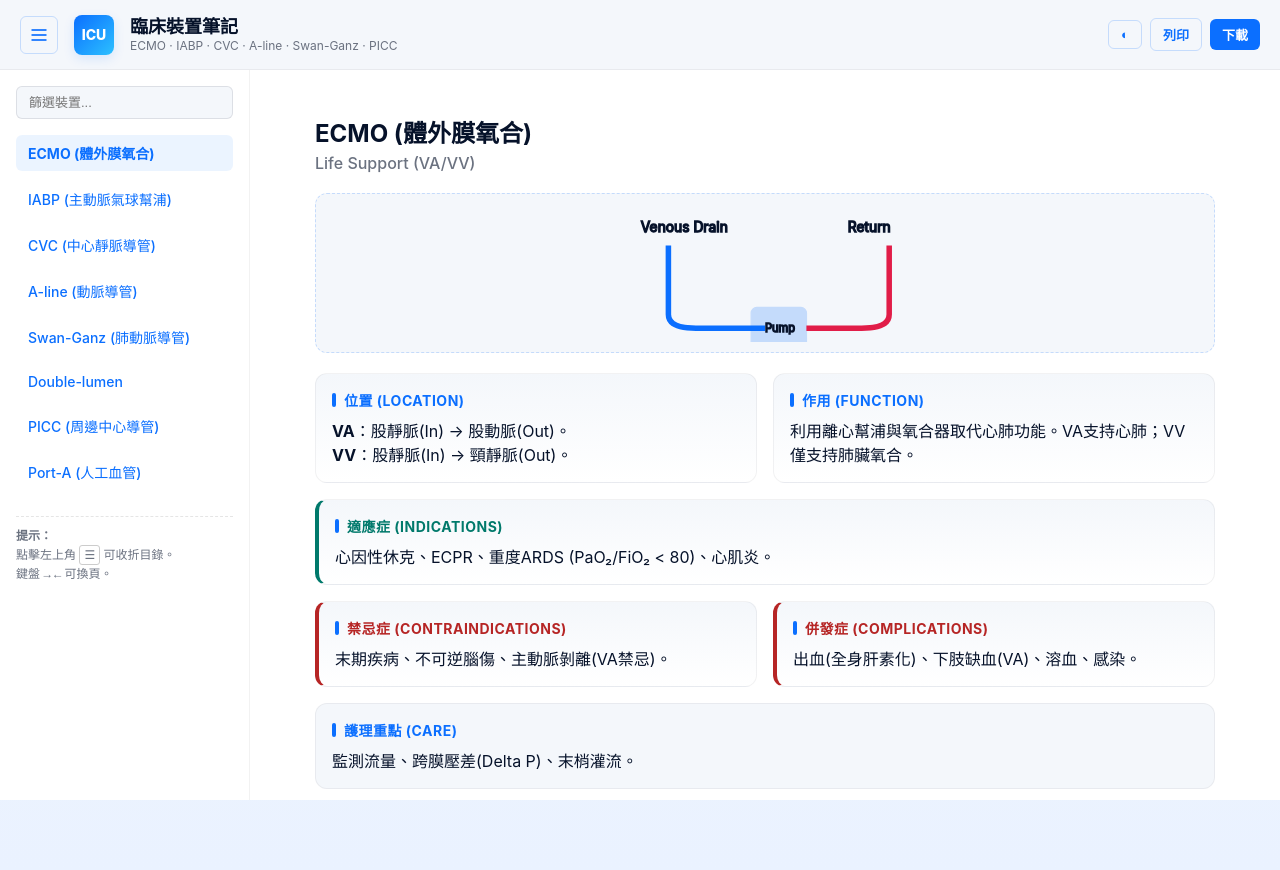
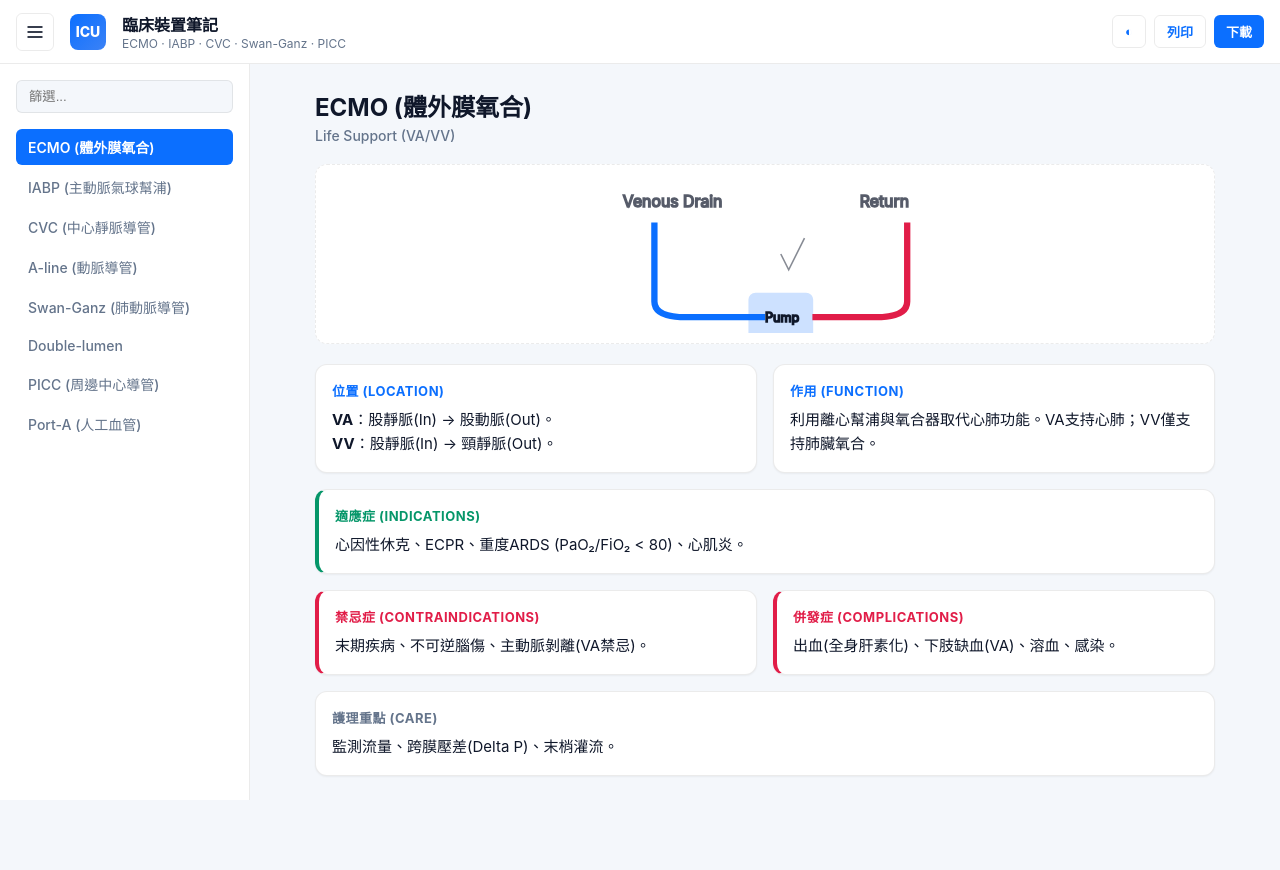
Before and after one commit to ya1054108-gif/ONE-Note, a plain HTML site: page index.html in a window 1280 px wide. Drawn offline with Linux system fonts and the light colour scheme.

Commit message:
Update index.html

```diff
--- a/index.html
+++ b/index.html
@@ -3,155 +3,170 @@
 <head>
 <meta charset="utf-8" />
 <meta name="viewport" content="width=device-width,initial-scale=1" />
-<title>臨床裝置完全筆記 — ECMO · IABP · CVC · A-line · Swan-Ganz · Hickman · Double-lumen · PICC · Port-A</title>
+<title>臨床裝置完全筆記 — ECMO · IABP · CVC · A-line · Swan-Ganz · PICC</title>
 <meta name="description" content="極為詳細的 ICU / 術中裝置筆記：含解剖示意圖、位置、作用、適應症、禁忌症與併發症。" />
 <style>
 :root{
-  --bg:#f4f7fb; --card:#fff; --muted:#6b7280; --accent:#0b6fff; --danger:#b62525; --ok:#00796b;
-  --glass: rgba(255,255,255,0.65);
-  --side-w: 250px; /* 調整後的側邊欄寬度 */
-  --header-h: 70px;
+  /* 亮色模式變數 */
+  --bg: #f4f7fb;
+  --card: #ffffff;
+  --text-main: #0f172a; /* 深色字 */
+  --text-muted: #64748b;
+  --accent: #0b6fff;
+  --danger: #e11d48;
+  --ok: #059669;
+  --side-w: 250px;
+  --header-h: 64px;
+  --border: rgba(0,0,0,0.08);
 }
+
 [data-theme="dark"]{
-  --bg:#071124; --card:#0b1622; --muted:#9aa4b2; --accent:#6ea8ff; --danger:#ff7b7b; --ok:#4bd1b2; --glass: rgba(255,255,255,0.02);
+  /* 深色模式變數 */
+  --bg: #0f172a;
+  --card: #1e293b;
+  --text-main: #f1f5f9; /* 淺色字 (修正重點) */
+  --text-muted: #94a3b8;
+  --accent: #60a5fa; /* 變亮的藍色 */
+  --danger: #fb7185; /* 變亮的紅色 */
+  --ok: #34d399;
+  --border: rgba(255,255,255,0.1);
 }
+
 *{box-sizing:border-box}
-body{font-family: -apple-system, "Segoe UI", Roboto, "Noto Sans TC", "PingFang TC", "Microsoft JhengHei", Arial; margin:0; background:linear-gradient(180deg,var(--bg), #eaf2ff); color:#06122a; height:100vh; overflow:hidden;}
+
+body{
+  font-family: -apple-system, "Segoe UI", Roboto, Helvetica, Arial, sans-serif;
+  margin:0;
+  background: var(--bg);
+  color: var(--text-main); /* 讓文字顏色跟隨變數 */
+  height:100vh;
+  overflow:hidden;
+  transition: background 0.3s, color 0.3s; /* 平滑切換效果 */
+}
 
 /* Header */
 .header{
-  height: var(--header-h); padding: 0 20px;
+  height: var(--header-h); padding: 0 16px;
   display:flex; align-items:center; gap:16px;
-  background: var(--bg); border-bottom: 1px solid rgba(0,0,0,0.05);
+  background: var(--card); border-bottom: 1px solid var(--border);
   position:fixed; top:0; left:0; right:0; z-index:100;
 }
-.logo{width:40px;height:40px;border-radius:8px;background:linear-gradient(135deg,var(--accent),#2cc0ff);display:flex;align-items:center;justify-content:center;color:white;font-weight:800;font-size:14px;box-shadow:0 4px 12px rgba(11,111,255,0.12);flex-shrink:0}
+.logo{
+  width:36px;height:36px;border-radius:8px;
+  background:linear-gradient(135deg,var(--accent),#3b82f6);
+  display:flex;align-items:center;justify-content:center;
+  color:white;font-weight:800;font-size:14px;flex-shrink:0
+}
 .title-group{display:flex; flex-direction:column;}
-.title{font-size:18px;margin:0;line-height:1.2}
-.subtitle{color:var(--muted);font-size:12px;margin:0; white-space: nowrap; overflow: hidden; text-overflow: ellipsis; max-width: 400px;}
+.title{font-size:16px; margin:0; font-weight:700; color:var(--text-main)}
+.subtitle{color:var(--text-muted); font-size:12px; margin:0;}
 
-.controls{margin-left:auto;display:flex;gap:8px;align-items:center;}
-.btn{background:var(--accent);color:white;padding:6px 12px;border-radius:6px;border:none;cursor:pointer;font-weight:600;font-size:13px; transition:0.2s}
-.btn:hover{filter:brightness(1.1)}
-.btn.ghost{background:transparent;color:var(--accent);border:1px solid rgba(11,111,255,0.2)}
-.btn.icon-btn{padding:8px; display:flex; align-items:center; justify-content:center;}
+.controls{margin-left:auto;display:flex;gap:8px;}
+.btn{background:var(--accent);color:white;padding:6px 12px;border-radius:6px;border:none;cursor:pointer;font-weight:600;font-size:13px;}
+.btn.ghost{background:transparent;color:var(--accent);border:1px solid var(--border)}
+.btn.ghost:hover{background:rgba(11,111,255,0.05)}
+.btn.icon-btn{padding:8px; display:flex; align-items:center; justify-content:center; color:var(--text-main)}
 
-/* Layout Container */
+/* Layout */
 .container{
   display:grid;
   grid-template-columns: var(--side-w) 1fr;
   height: calc(100vh - var(--header-h));
   margin-top: var(--header-h);
-  transition: grid-template-columns 0.3s ease;
-  position: relative;
+  transition: grid-template-columns 0.3s cubic-bezier(0.4, 0, 0.2, 1);
 }
-
-/* 狀態：收折時 */
-body.menu-collapsed .container {
-  grid-template-columns: 0px 1fr;
-}
+body.menu-collapsed .container { grid-template-columns: 0px 1fr; }
 
 /* Sidebar */
 nav.side{
   background:var(--card);
-  border-right:1px solid rgba(0,0,0,0.05);
-  overflow-y:auto; overflow-x:hidden;
-  padding:16px;
-  white-space: nowrap;
-  transition: all 0.3s ease;
-  opacity: 1;
-  width: 100%;
+  border-right:1px solid var(--border);
+  overflow-y:auto; padding:16px;
+  width: 100%; transition: opacity 0.2s;
 }
-body.menu-collapsed nav.side {
-  padding: 16px 0; /* 收折時移除左右 padding 避免文字殘留 */
-  opacity: 0.5;
-  pointer-events: none;
+body.menu-collapsed nav.side { opacity: 0; pointer-events: none; }
+
+nav.side ul{list-style:none;padding:0;margin:0;display:flex;flex-direction:column;gap:4px}
+nav.side a{
+  display:block;padding:8px 12px;border-radius:6px;
+  color:var(--text-muted); text-decoration:none;
+  font-weight:500; font-size:14px; transition:0.2s
 }
-
-nav.side h3{margin:0 0 12px 0; font-size:14px; color:var(--muted); text-transform:uppercase; letter-spacing:1px}
-nav.side ul{list-style:none;padding:0;margin:0;display:flex;flex-direction:column;gap:4px}
-nav.side a{display:block;padding:8px 12px;border-radius:6px;color:var(--accent);text-decoration:none;font-weight:500;transition:0.2s; font-size:14px}
-nav.side a.active{background:rgba(11,111,255,0.08);color:var(--accent); font-weight:700;}
-nav.side a:hover{background:rgba(11,111,255,0.04)}
+nav.side a:hover{background:var(--bg); color:var(--accent)}
+nav.side a.active{background:var(--accent); color:#fff; font-weight:600}
 
 /* Main Content */
 main{
   padding:24px 40px;
-  background:var(--card);
+  background:var(--bg); /* 確保背景色跟隨變數 */
   overflow-y:auto;
-  scroll-behavior: smooth;
 }
 
-/* Page Styles */
-.page{display:none;animation:fadeIn 0.3s ease; max-width: 900px; margin: 0 auto;}
-.page.active{display:block}
-@keyframes fadeIn{from{opacity:0;transform:translateY(5px)}to{opacity:1;transform:translateY(0)}}
+.page{display:none; max-width: 900px; margin: 0 auto; padding-bottom: 60px;}
+.page.active{display:block; animation: fadeIn 0.4s ease}
+@keyframes fadeIn{from{opacity:0;transform:translateY(10px)}to{opacity:1;transform:translateY(0)}}
 
+/* Cards & Sections */
+h2{color:var(--text-main); margin-top:0}
+.card{
+  background:var(--card);
+  padding:16px; border-radius:12px;
+  border:1px solid var(--border);
+  margin-bottom:16px;
+  box-shadow: 0 1px 2px rgba(0,0,0,0.05);
+}
+.col2{display:grid;grid-template-columns:1fr 1fr;gap:16px}
 .section-title{
-  font-size: 14px; font-weight: 700; color: var(--accent); margin-bottom: 8px;
-  display:flex; align-items:center; gap:8px; text-transform:uppercase; letter-spacing:0.5px;
+  font-size: 13px; font-weight: 700;
+  color: var(--accent); margin-bottom: 8px;
+  text-transform:uppercase; letter-spacing:0.5px;
 }
-.section-title::before{content:'';display:block;width:4px;height:14px;background:var(--accent);border-radius:2px}
+.text{font-size:15px; line-height:1.6; color:var(--text-main)}
+ul{padding-left:20px; color:var(--text-main)}
 
-.card{background:linear-gradient(180deg,var(--bg),#fff);padding:16px;border-radius:12px;border:1px solid rgba(11,17,32,0.05);margin-bottom:16px}
-.col2{display:grid;grid-template-columns:1fr 1fr;gap:16px}
-ul, ol{padding-left:20px;margin:0;font-size:15px;color:#334155}
-[data-theme="dark"] ul{color:#cbd5e1}
-li{margin-bottom:6px}
-
-/* Diagram Box */
+/* Diagram Box (SVG) */
 .diagram-box{
-  background: var(--bg); border-radius: 12px; padding: 10px;
+  background: var(--card); border-radius: 12px; padding: 10px;
   display: flex; justify-content: center; align-items: center; margin-bottom: 20px;
-  border: 1px dashed rgba(11,111,255,0.2); height: 160px;
+  border: 1px dashed var(--border); height: 180px;
+  color: var(--text-main); /* 關鍵：讓 SVG 內的 currentColor 讀取這個顏色 */
 }
 .diagram-box svg{max-height:100%; width:100%;}
 
-/* Search Input */
-.search{width:100%;padding:8px 12px;border-radius:6px;border:1px solid rgba(11,17,32,0.1);margin-bottom:16px; font-size:13px; background:var(--bg); color:inherit}
+/* Inputs & Buttons */
+.search{
+  width:100%;padding:8px 12px;border-radius:6px;
+  border:1px solid var(--border); margin-bottom:16px;
+  background:var(--bg); color:var(--text-main);
+}
+.footerActions{display:flex;gap:8px;margin-top:30px;padding-top:20px;border-top:1px solid var(--border)}
 
-/* Footer Actions */
-.footerActions{display:flex;gap:8px;margin-top:30px;padding-top:20px;border-top:1px solid rgba(0,0,0,0.05)}
-
-/* Responsive */
+/* Mobile */
 @media (max-width: 768px) {
-  .header{padding:0 12px;}
-  .subtitle, #exportBtn {display:none} /* 手機隱藏副標題與下載按鈕 */
-
-  /* 手機版佈局改為絕對定位抽屜 */
-  .container { display: block; position: relative; }
-  main { padding: 16px; height: 100%; }
-
+  .subtitle, #exportBtn {display:none}
+  .container { display: block; }
   nav.side {
-    position: absolute; top: 0; bottom: 0; left: 0;
-    width: 240px; z-index: 50;
-    box-shadow: 4px 0 20px rgba(0,0,0,0.1);
-    transform: translateX(0);
+    position: absolute; top: 0; bottom: 0; left: 0; z-index: 50;
+    width: 240px; transform: translateX(0); transition: transform 0.3s;
+    box-shadow: 4px 0 20px rgba(0,0,0,0.2);
   }
-
-  /* 手機版收折邏輯：用 transform 移出畫面 */
-  body.menu-collapsed nav.side {
-    transform: translateX(-100%);
-    width: 240px; padding: 16px; opacity: 1; /* 保持內容以免動畫醜 */
-  }
-
+  body.menu-collapsed nav.side { transform: translateX(-100%); opacity: 1; }
+  main{padding: 16px;}
   .col2{grid-template-columns:1fr}
 }
 </style>
 </head>
-<body class=""> <!-- 預設展開 -->
+<body class="">
 
 <div class="header">
-  <button id="menuToggle" class="btn icon-btn ghost" title="收折/展開目錄">
+  <button id="menuToggle" class="btn icon-btn ghost" title="選單">
     <svg viewBox="0 0 24 24" width="20" height="20" stroke="currentColor" stroke-width="2" fill="none"><line x1="3" y1="12" x2="21" y2="12"></line><line x1="3" y1="6" x2="21" y2="6"></line><line x1="3" y1="18" x2="21" y2="18"></line></svg>
   </button>
-
   <div class="logo">ICU</div>
   <div class="title-group">
     <h1 class="title">臨床裝置筆記</h1>
-    <div class="subtitle">ECMO · IABP · CVC · A-line · Swan-Ganz · PICC</div>
+    <div class="subtitle">ECMO · IABP · CVC · Swan-Ganz · PICC</div>
   </div>
-
   <div class="controls">
     <button id="toggleTheme" class="btn ghost small">◐</button>
     <button id="printBtn" class="btn ghost small">列印</button>
@@ -160,46 +175,43 @@ li{margin-bottom:6px}
 </div>
 
 <div class="container">
-  <nav class="side" aria-label="裝置目錄">
-    <input id="menuFilter" class="search" placeholder="篩選裝置..." />
+  <nav class="side">
+    <input id="menuFilter" class="search" placeholder="篩選..." />
     <ul id="menuList"></ul>
-
-    <div style="margin-top:20px; font-size:12px; color:var(--muted); line-height:1.5; border-top:1px dashed rgba(0,0,0,0.1); padding-top:10px">
-      <b>提示：</b><br>
-      點擊左上角 <span style="display:inline-block;border:1px solid #ccc;border-radius:3px;padding:0 4px">☰</span> 可收折目錄。<br>
-      鍵盤 <kbd>→</kbd> <kbd>←</kbd> 可換頁。
-    </div>
   </nav>
 
   <main id="mainContent">
-    <!-- Content injected via JS -->
+    <!-- Pages go here -->
   </main>
 </div>
 
 <script>
-// --- SVG Icons Generators ---
-const svgs = {
-  // Common schematic parts
-};
-
+// --- SVG Generators (Updated for Dark Mode) ---
+// 使用 CSS 變數 (var(--accent), var(--danger)) 讓線條顏色在深色模式下自動變亮
 function getDiagram(type) {
   let inner = '';
+  const accent = 'var(--accent)';
+  const danger = 'var(--danger)';
+  const txtColor = 'currentColor'; // 文字顏色自動跟隨父層
+
   switch(type) {
     case 'ecmo':
       inner = `
-        <text x="10" y="20" font-size="10" fill="currentColor">Venous Drain</text>
-        <path d="M30 30 L30 80 Q30 90 50 90 L100 90" stroke="#0b6fff" stroke-width="4" fill="none"/>
-        <rect x="90" y="75" width="40" height="30" rx="4" fill="var(--accent)" opacity="0.2" stroke="var(--accent)"/>
-        <text x="100" y="93" font-size="8" fill="currentColor">Pump</text>
-        <path d="M130 90 L170 90 Q190 90 190 80 L190 30" stroke="#e11d48" stroke-width="4" fill="none"/>
-        <text x="160" y="20" font-size="10" fill="currentColor">Return</text>
+        <text x="10" y="20" font-size="10" fill="${txtColor}" opacity="0.7">Venous Drain</text>
+        <path d="M30 30 L30 80 Q30 90 50 90 L100 90" stroke="${accent}" stroke-width="4" fill="none"/>
+        <rect x="90" y="75" width="40" height="30" rx="4" fill="${accent}" opacity="0.2" stroke="${accent}"/>
+        <text x="100" y="93" font-size="8" fill="${txtColor}">Pump</text>
+        <path d="M130 90 L170 90 Q190 90 190 80 L190 30" stroke="${danger}" stroke-width="4" fill="none"/>
+        <text x="160" y="20" font-size="10" fill="${txtColor}" opacity="0.7">Return</text>
+        <path d="M110 50 L115 60 L125 40" stroke="${txtColor}" stroke-width="1" opacity="0.5" fill="none"/>
       `; break;
     case 'iabp':
       inner = `
-        <path d="M80 10 Q120 10 120 100" stroke="#e11d48" stroke-width="12" opacity="0.1" fill="none"/>
-        <rect x="115" y="40" width="10" height="40" rx="5" fill="#f59e0b" opacity="0.8"/>
-        <line x1="120" y1="80" x2="120" y2="150" stroke="#666" stroke-width="2"/>
-        <text x="135" y="60" font-size="10" fill="#d97706">Balloon</text>
+        <path d="M80 10 Q120 10 120 100" stroke="${danger}" stroke-width="14" opacity="0.15" fill="none"/>
+        <rect x="115" y="40" width="10" height="40" rx="5" fill="#f59e0b" opacity="0.9"/>
+        <line x1="120" y1="80" x2="120" y2="150" stroke="${txtColor}" stroke-width="2" opacity="0.5"/>
+        <text x="135" y="60" font-size="10" fill="#f59e0b" font-weight="bold">Balloon</text>
+        <text x="50" y="30" font-size="10" fill="${txtColor}" opacity="0.6">Aorta</text>
       `; break;
     case 'cvc':
     case 'hickman':
@@ -208,29 +220,29 @@ function getDiagram(type) {
       let label = type.toUpperCase();
       let path = (type==='picc') ? `M10 60 Q60 60 80 40 L100 30` : (type==='porta' ? `M40 50 L60 40 L100 30` : `M60 10 L60 30 L100 30`);
       inner = `
-        <path d="M100 10 L100 90" stroke="#0b6fff" stroke-width="15" opacity="0.1"/>
-        <text x="110" y="50" font-size="10" fill="currentColor">SVC</text>
+        <path d="M100 10 L100 90" stroke="${accent}" stroke-width="16" opacity="0.15"/>
+        <text x="112" y="50" font-size="10" fill="${txtColor}" opacity="0.6">SVC</text>
         <path d="${path}" stroke="#eab308" stroke-width="3" fill="none"/>
         <circle cx="${type==='porta'?40: (type==='picc'?10:60)}" cy="${type==='porta'?50: (type==='picc'?60:10)}" r="4" fill="#eab308"/>
-        <text x="10" y="90" font-size="12" fill="currentColor" font-weight="bold">${label}</text>
+        <text x="10" y="90" font-size="12" fill="${txtColor}" font-weight="bold">${label}</text>
       `; break;
     case 'aline':
       inner = `
-        <path d="M10 50 L190 50" stroke="#e11d48" stroke-width="10" opacity="0.1"/>
-        <path d="M50 20 L70 50" stroke="#0b6fff" stroke-width="2" fill="none"/>
-        <text x="75" y="35" font-size="10" fill="currentColor">Cannula</text>
-        <path d="M120 30 L130 50 L140 20 L150 60 L160 50 L180 50" stroke="#e11d48" stroke-width="2" fill="none"/>
-        <text x="120" y="80" font-size="10" fill="currentColor">Artery</text>
+        <path d="M10 50 L190 50" stroke="${danger}" stroke-width="12" opacity="0.15"/>
+        <path d="M50 20 L70 50" stroke="${accent}" stroke-width="2" fill="none"/>
+        <text x="40" y="15" font-size="10" fill="${txtColor}">Cannula</text>
+        <path d="M120 30 L130 50 L140 20 L150 60 L160 50 L180 50" stroke="${danger}" stroke-width="2" fill="none"/>
+        <text x="120" y="80" font-size="10" fill="${txtColor}">Arterial BP</text>
       `; break;
     case 'swan':
       inner = `
-        <path d="M10 50 Q50 20 90 50 T170 50" stroke="#0b6fff" stroke-width="10" opacity="0.1" fill="none"/>
+        <path d="M10 50 Q50 20 90 50 T170 50" stroke="${accent}" stroke-width="12" opacity="0.15" fill="none"/>
         <path d="M10 60 Q50 30 90 60 T160 60" stroke="#eab308" stroke-width="3" fill="none" stroke-dasharray="4 2"/>
-        <circle cx="160" cy="60" r="5" fill="#eab308" opacity="0.6"/>
-        <text x="130" y="80" font-size="10" fill="currentColor">Pulmonary A.</text>
+        <circle cx="160" cy="60" r="5" fill="#eab308" opacity="0.8"/>
+        <text x="130" y="85" font-size="10" fill="${txtColor}">Pulmonary A.</text>
       `; break;
     default:
-      inner = `<text x="50" y="50" font-size="12" fill="currentColor">Device Diagram</text>`;
+      inner = `<text x="50" y="50" font-size="12" fill="${txtColor}">Device Diagram</text>`;
   }
   return `<svg viewBox="0 0 200 100" fill="none" stroke="currentColor" style="width:100%;height:100%">${inner}</svg>`;
 }
@@ -331,22 +343,21 @@ const pages = [
 const menu = document.getElementById('menuList');
 const main = document.getElementById('mainContent');
 const toggleBtn = document.getElementById('menuToggle');
+const isMobile = () => window.innerWidth < 768;
 
 // Toggle Menu
 toggleBtn.addEventListener('click', () => {
   document.body.classList.toggle('menu-collapsed');
 });
-// Mobile: close menu after click
-const isMobile = () => window.innerWidth < 768;
 
-// Build Content
+// Build Pages
 pages.forEach((p, idx)=>{
   // Menu Item
   const li = document.createElement('li');
   li.innerHTML = `<a href="#${p.id}" data-id="${p.id}">${p.title}</a>`;
   menu.appendChild(li);
 
-  // Page Content
+  // Content
   const prev = idx > 0 ? pages[idx-1].id : null;
   const next = idx < pages.length-1 ? pages[idx+1].id : null;
 
@@ -354,8 +365,8 @@ pages.forEach((p, idx)=>{
   article.className = 'page';
   article.id = 'page-'+p.id;
   article.innerHTML = `
-    <h2 style="margin-bottom:4px;font-size:24px">${p.title}</h2>
-    <div style="color:var(--muted);margin-bottom:20px;font-weight:500">${p.short}</div>
+    <h2 style="font-size:24px;margin-bottom:4px">${p.title}</h2>
+    <div style="color:var(--text-muted);margin-bottom:20px;font-weight:500;font-size:14px">${p.short}</div>
 
     <div class="diagram-box">
       ${getDiagram(p.id)}
@@ -388,8 +399,8 @@ pages.forEach((p, idx)=>{
       </div>
     </div>
 
-    <div class="card" style="background:var(--bg)">
-      <div class="section-title">護理重點 (Care)</div>
+    <div class="card">
+      <div class="section-title" style="color:var(--text-muted)">護理重點 (Care)</div>
       <div class="text">${p.content.care}</div>
     </div>
 
@@ -403,7 +414,7 @@ pages.forEach((p, idx)=>{
   main.appendChild(article);
 });
 
-// Navigation Functions
+// Navigation
 const showPage = (id) => {
   document.querySelectorAll('.page').forEach(el => el.classList.remove('active'));
   document.querySelectorAll('#menuList a').forEach(el => el.classList.remove('active'));
@@ -417,7 +428,6 @@ const showPage = (id) => {
   if(isMobile()) document.body.classList.add('menu-collapsed');
 };
 
-// Event Listeners
 document.body.addEventListener('click', (e) => {
   if(e.target.matches('#menuList a')) {
     e.preventDefault();
@@ -432,7 +442,17 @@ if(isMobile()) document.body.classList.add('menu-collapsed');
 const hash = location.hash.replace('#','');
 showPage(hash || pages[0].id);
 
-// Keyboard & Tools
+// Utils
+document.getElementById('toggleTheme').addEventListener('click', ()=>{
+  const html = document.documentElement;
+  html.setAttribute('data-theme', html.hasAttribute('data-theme') ? '' : 'dark');
+});
+document.getElementById('menuFilter').addEventListener('input', (e)=>{
+  const term = e.target.value.toLowerCase();
+  document.querySelectorAll('#menuList li').forEach(li => {
+    li.style.display = li.innerText.toLowerCase().includes(term) ? '' : 'none';
+  });
+});
 document.addEventListener('keydown', (e)=>{
   const active = document.querySelector('.page.active');
   if(!active) return;
@@ -440,26 +460,6 @@ document.addEventListener('keydown', (e)=>{
   if(e.key === 'ArrowRight' && idx < pages.length-1) showPage(pages[idx+1].id);
   if(e.key === 'ArrowLeft' && idx > 0) showPage(pages[idx-1].id);
 });
-
-document.getElementById('menuFilter').addEventListener('input', (e)=>{
-  const term = e.target.value.toLowerCase();
-  document.querySelectorAll('#menuList li').forEach(li => {
-    li.style.display = li.innerText.toLowerCase().includes(term) ? '' : 'none';
-  });
-});
-
-document.getElementById('toggleTheme').addEventListener('click', ()=>{
-  const html = document.documentElement;
-  html.setAttribute('data-theme', html.hasAttribute('data-theme') ? '' : 'dark');
-});
-
-document.getElementById('printBtn').addEventListener('click', ()=>window.print());
-document.getElementById('exportBtn').addEventListener('click', ()=>{
-  let txt = pages.map(p => `=== ${p.title} ===\n${document.getElementById('page-'+p.id).innerText}`).join('\n\n');
-  const a = document.createElement('a');
-  a.href=URL.createObjectURL(new Blob([txt],{type:'text/plain'}));
-  a.download="Medical_Notes.txt"; a.click();
-});
 </script>
 </body>
 </html>
```
